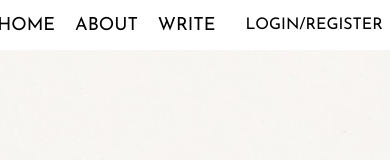
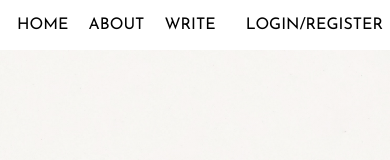
Before and after one commit to vivek-padelkar/react-blog, a React (Create React App) app in the folder client/: page /login in a window 390 px wide. Shown: the top 160 px of the page. Built offline with nearby package versions, Linux system fonts and the light colour scheme.

Commit message:
responsiveness added for posts

```diff
--- a/client/src/components/post/post.style.js
+++ b/client/src/components/post/post.style.js
@@ -14,7 +14,7 @@ export const Container = styled.div`
   box-shadow: 3px 4px 11px -5px #000000;
 
   @media screen and (max-width: 800px) {
-    margin: 25px 25px;
+    margin: 25px 0px;
   }
 `
 export const PostImage = styled.img`
--- a/client/src/components/topbar/topbar.style.js
+++ b/client/src/components/topbar/topbar.style.js
@@ -17,8 +17,6 @@ export const Container = styled.div`
   justify-content: center;
   font-family: 'Josefin Sans', sans-serif;
   z-index: 999;
-  @media screen and (max-width: 800px) {
-  }
 `
 
 export const TopLeft = styled.div`
@@ -36,6 +34,7 @@ export const TopCenter = styled.div`
 
   @media screen and (max-width: 800px) {
     flex-direction: column;
+    padding-left: 20px;
   }
 `
 
@@ -65,6 +64,9 @@ export const TopCenterLi = styled.li`
   font-size: 18px;
   font-weight: 400;
   cursor: pointer;
+  @media screen and (max-width: 800px) {
+    font-size: 16px;
+  }
 `
 export const TopImage = styled.img`
   width: 40px;
```
Also changed, not shown: 1 other file (tests, documents, lock files or other folders).
